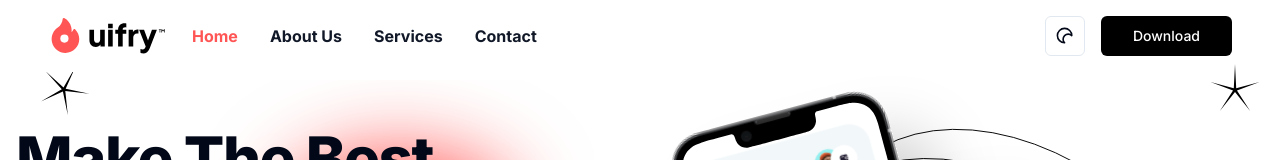
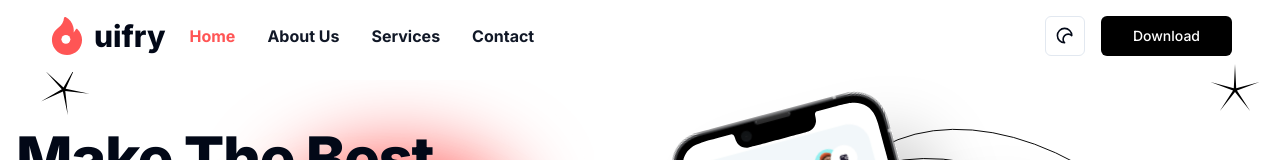
Before and after one commit to tejasvi8686/Responsive-App-Landing-Page-Design, a Next.js app: page / in a window 1280 px wide. Shown: the top 160 px of the page. Built offline with nearby package versions, Linux system fonts and the light colour scheme.

Commit message:
some minar change

```diff
--- a/components/Footer.tsx
+++ b/components/Footer.tsx
@@ -1,7 +1,7 @@
 import Image from "next/image";
 import Link from "next/link";
 import React from "react";
-import Logo from "@/public/assets/logo.svg";
+import Logo1 from "@/public/assets/logo1.svg";
 import Call from "@/public/assets/call.svg";
 import Msg from "@/public/assets/msg.svg";
 import { footerLinks } from "@/constants/index";
@@ -13,15 +13,13 @@ const Footer = () => {
       <div className="mx-auto w-full max-w-screen-xl px-4 sm:px-3 py-6 lg:py-8">
         <div className="grid grid-cols-1 md:grid-cols-5 gap-4">
           <div className="flex flex-col items-start">
-            <Link href="/" className="flex items-center mb-4">
-              <Image
-                src={Logo}
-                alt="Flowbite Logo"
-                height={38}
-                width={120}
-                loading="lazy"
-              />
-            </Link>
+          <Link
+            href="/"
+            className="flex flex-row items-center space-x-2 rtl:space-x-reverse mb-4"
+          >
+            <Image src={Logo1} alt=" Logo" height={38} width={38} />
+            <span className="font-extrabold text-3xl">uifry</span>
+          </Link>
             <div className="flex flex-row items-center gap-3 mb-4">
               <Image
                 src={Call}
--- a/components/Navbar.tsx
+++ b/components/Navbar.tsx
@@ -3,7 +3,7 @@ import Image from "next/image";
 import Link from "next/link";
 import React, { useState } from "react";
 import ThemeSwitcher from "./ThemeSwitcher";
-import Logo from "@/public/assets/logo.svg";
+import Logo1 from "@/public/assets/logo1.svg";
 import Star from "@/public/assets/start.svg";
 import { Button } from "./ui/button";
 // import {navItems} from "@/constants/index"
@@ -48,10 +48,11 @@ const Navbar: React.FC = () => {
       <div className="max-w-screen-xl flex flex-wrap items-center justify-between mx-auto p-4">
         <div className="flex items-center space-x-6 rtl:space-x-reverse">
           <Link
-            href="https://flowbite.com/"
-            className="flex items-center space-x-3 rtl:space-x-reverse"
+            href="/"
+            className="flex flex-row items-center space-x-2 rtl:space-x-reverse"
           >
-            <Image src={Logo} alt=" Logo" height={38} width={120} />
+            <Image src={Logo1} alt=" Logo" height={38} width={38} />
+            <span className="font-extrabold text-3xl">uifry</span>
           </Link>
           <Image
             src={Star}
```
